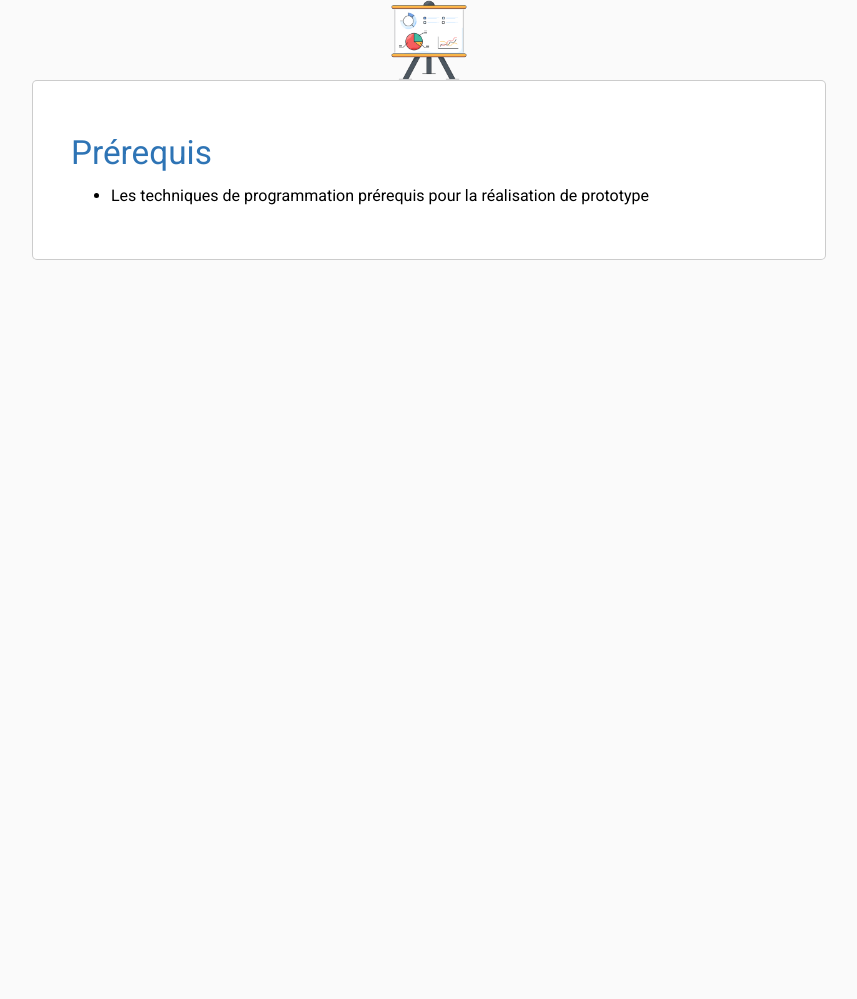
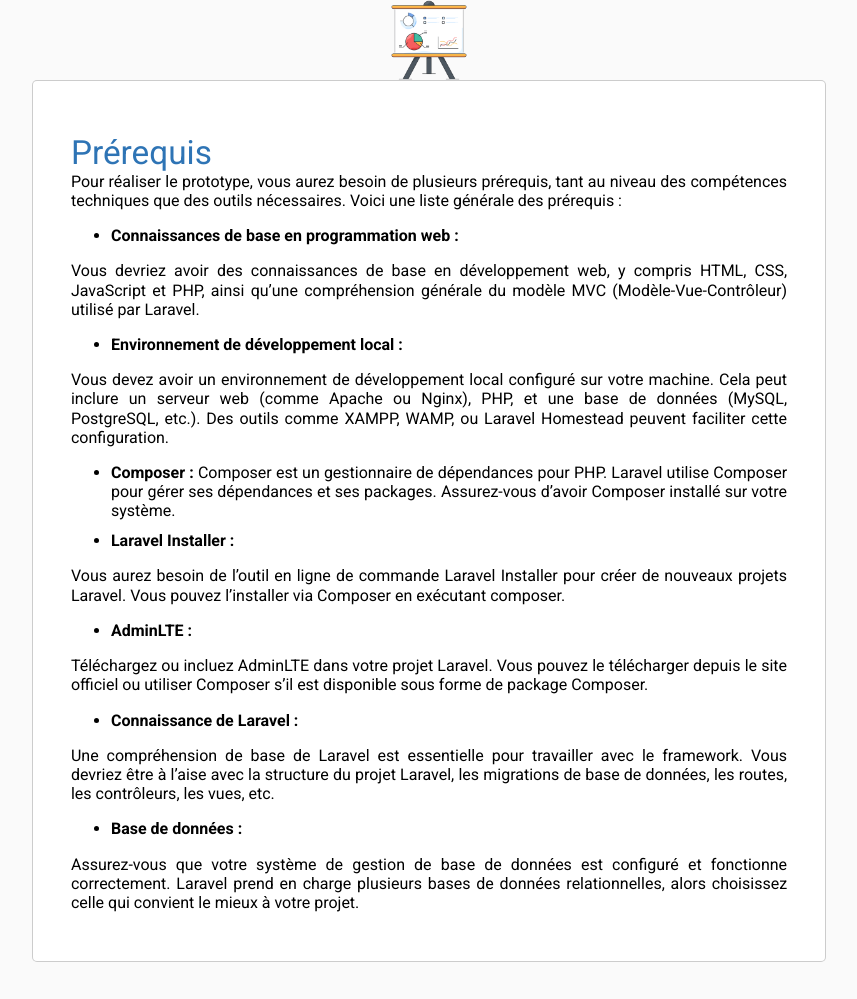
Before and after one commit to solicoders/lab-crud-standard-yasmine, a Jekyll site: the page built from docs/prérequis/prérequis.md, in a window 1280 px wide. Shown: the whole page, without its empty margins (211-1068 px from the left). Built offline with Jekyll 4.4.1, drawn with Linux system fonts in a browser that asks for light colours; our own code applies the rules of GitHub Pages for plain Markdown files; before the commit the page ends 900 px from its top, so only the background shows below that.

Commit message:
ajouter les Prérequis

```diff
--- a/docs/prérequis/prérequis.md
+++ b/docs/prérequis/prérequis.md
@@ -6,4 +6,32 @@ order: 2
 
 # Prérequis
 
-- Les techniques de programmation prérequis pour la réalisation de prototype
+Pour réaliser le prototype, vous aurez besoin de plusieurs prérequis, tant au niveau des compétences techniques que des outils nécessaires. Voici une liste générale des prérequis :
+
+- **Connaissances de base en programmation web :**
+
+Vous devriez avoir des connaissances de base en développement web, y compris HTML, CSS, JavaScript et PHP, ainsi qu'une compréhension générale du modèle MVC (Modèle-Vue-Contrôleur) utilisé par Laravel.
+
+- **Environnement de développement local :**
+
+Vous devez avoir un environnement de développement local configuré sur votre machine. Cela peut inclure un serveur web (comme Apache ou Nginx), PHP, et une base de données (MySQL, PostgreSQL, etc.).
+Des outils comme XAMPP, WAMP, ou Laravel Homestead peuvent faciliter cette configuration.
+
+- **Composer :**
+Composer est un gestionnaire de dépendances pour PHP. Laravel utilise Composer pour gérer ses dépendances et ses packages. Assurez-vous d'avoir Composer installé sur votre système.
+
+- **Laravel Installer :**
+
+Vous aurez besoin de l'outil en ligne de commande Laravel Installer pour créer de nouveaux projets Laravel. Vous pouvez l'installer via Composer en exécutant composer.
+
+- **AdminLTE :**
+
+Téléchargez ou incluez AdminLTE dans votre projet Laravel. Vous pouvez le télécharger depuis le site officiel ou utiliser Composer s'il est disponible sous forme de package Composer.
+
+- **Connaissance de Laravel :**
+
+Une compréhension de base de Laravel est essentielle pour travailler avec le framework. Vous devriez être à l'aise avec la structure du projet Laravel, les migrations de base de données, les routes, les contrôleurs, les vues, etc.
+
+- **Base de données :**
+
+Assurez-vous que votre système de gestion de base de données est configuré et fonctionne correctement. Laravel prend en charge plusieurs bases de données relationnelles, alors choisissez celle qui convient le mieux à votre projet.
```
